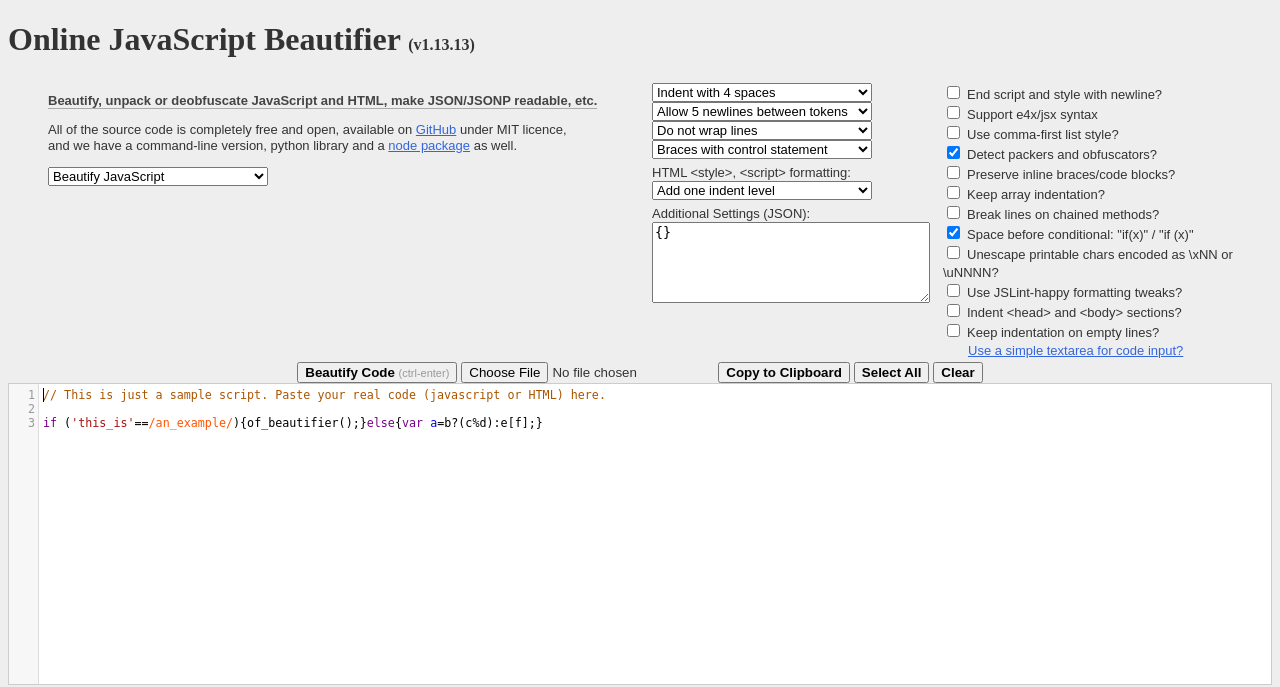
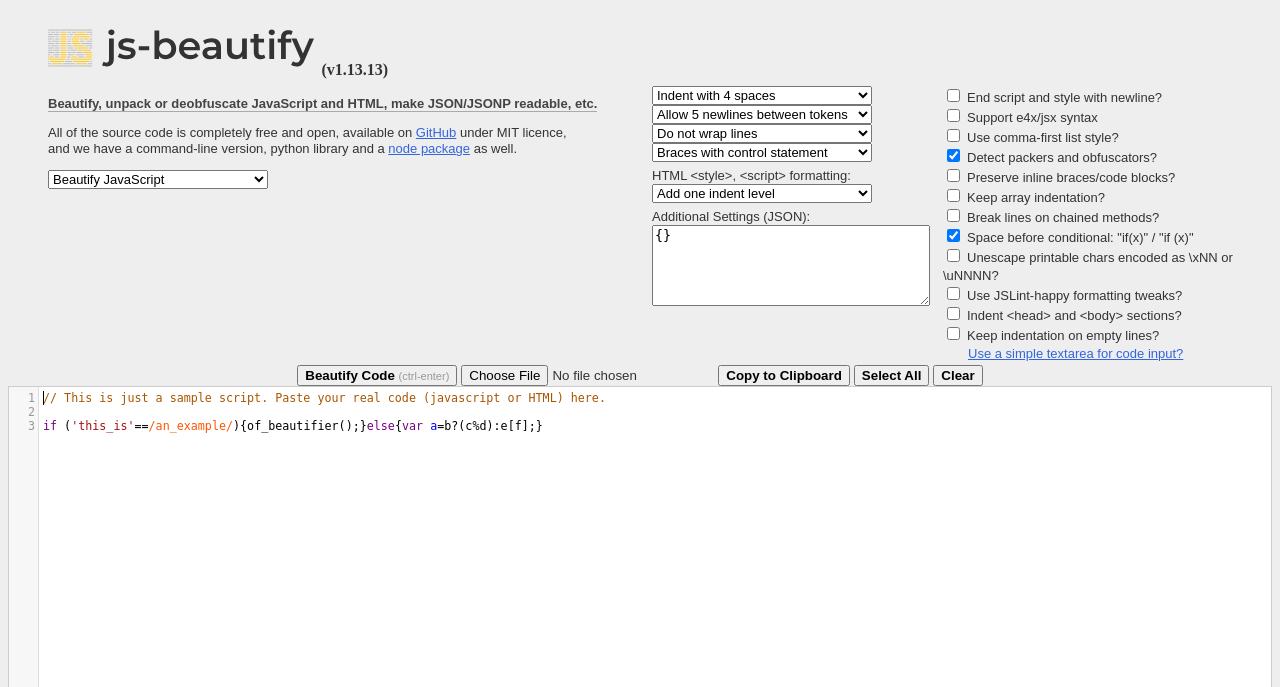
Before and after one commit to beautifier/js-beautify, a PHP site: page / in a window 1280 px wide. Shown: the top 687 px of the page. Run offline with PHP 8.4, Linux system fonts and the light colour scheme; style sheets or scripts are compiled from the project's sources; some libraries are stand-ins or nearby versions.

Commit message:
Use image banner in website

```diff
--- a/index.html
+++ b/index.html
@@ -66,7 +66,7 @@
 </head>
 
 <body>
-  <h1>Online JavaScript Beautifier <span id="version-number"></span></h1>
+  <h1><img alt="Online JavaScript Beautifier" src="web/banner-light.svg" height="54px" /> <span id="version-number"></span></h1>
   <div>
     <div class="col-6">
       <p>
--- a/web/common-style.css
+++ b/web/common-style.css
@@ -12,6 +12,14 @@ a.self {
   text-decoration: none;
   color: #444;
   border-bottom: 1px solid #aaa
+}
+
+h1 {
+  margin-bottom: 0;
+}
+
+h1 img {
+  margin-left: 40px;
 }
 
 p, select, label, .blurb, a.turn-off-codemirror {
```
Also changed, not shown: web/banner-dark.svg, web/banner-light.svg, web/wordmark-dark.svg, web/wordmark-light.svg.
